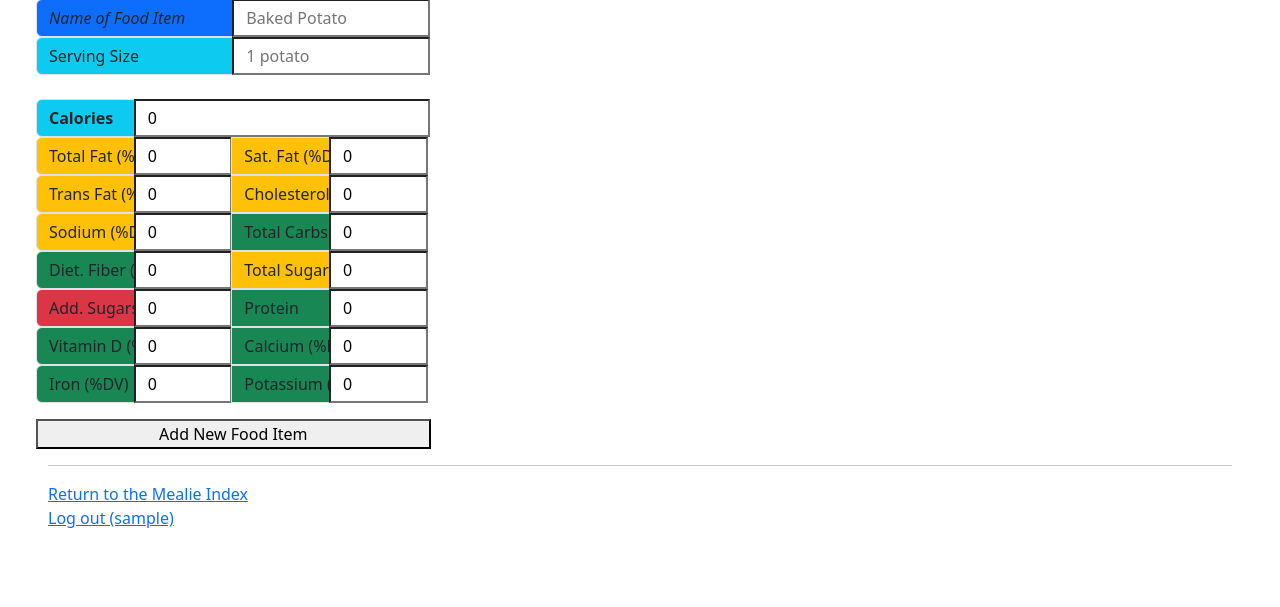
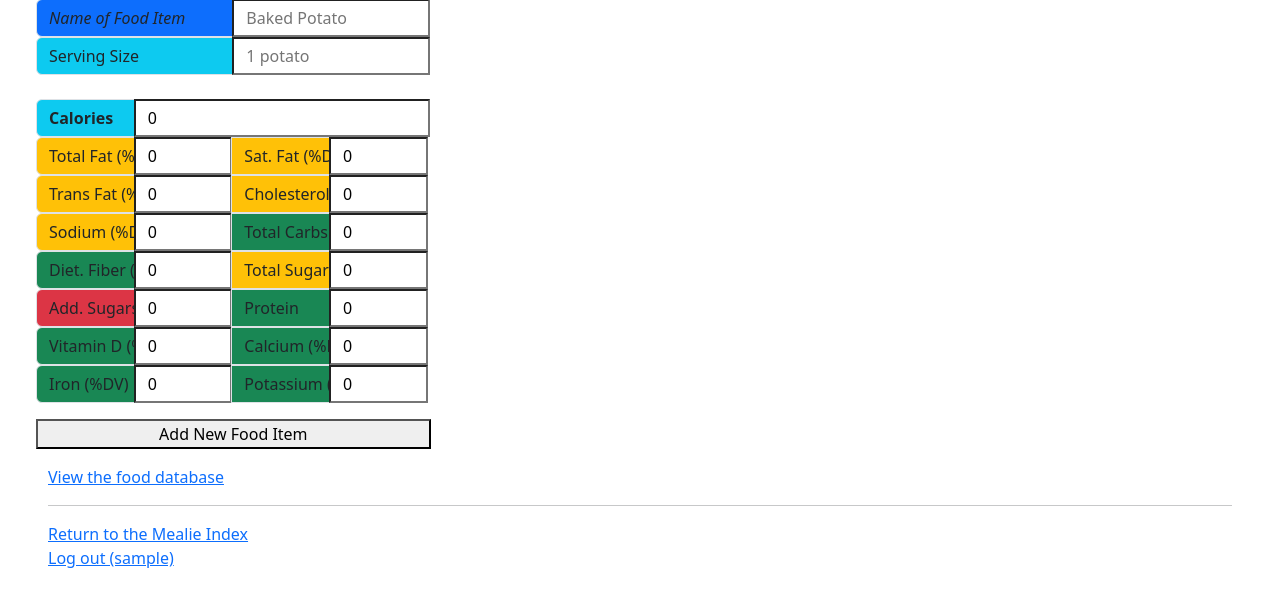
Before and after one commit to alanb33/Mealie, a Django app: page /mealie/experimental/add-food-form/ in a window 1280 px wide. Shown: the part 130-737 px from the top of the page. Run offline with Django 5.2, Linux system fonts and the light colour scheme; the visitor is signed in with stand-in values (Sample User, id 1); data that the repository does not hold is empty; some libraries are stand-ins or nearby versions.

Commit message:
Fix broken JSON parsing for experimental pages

```diff
--- a/Mealie/MealieApp/static/MealieApp/js/experimental/view_food_db.js
+++ b/Mealie/MealieApp/static/MealieApp/js/experimental/view_food_db.js
@@ -1,11 +1,7 @@
 function try_load_food_db()
 {
-    console.log("Hello, world");
     if (food_db_json)
     {
-        console.log("Food db loaded!");
-        console.log(food_db_json)
-
         let food_list = document.querySelector("#food-db-item-list");
         for (let i = 0; i < food_db_json.length; i++)
         {
@@ -52,6 +48,7 @@ function try_load_food_db()
                 }
                 food_item.innerHTML = food_db_json[i].fields.name;
                 food_list.appendChild(food_item);
+
             }
         }
     }
--- a/Mealie/MealieApp/templates/MealieApp/experimental/add_food_form.html
+++ b/Mealie/MealieApp/templates/MealieApp/experimental/add_food_form.html
@@ -1,7 +1,7 @@
 {% extends "MealieApp/layout.html" %}
 {% block body %}
     <script type="text/javascript">
-        var all_food_names = JSON.parse('{{ all_food_names|safe }}')
+        var all_food_names = {{ all_food_names|safe }}
     </script>
     {% if success_msg %}
         <div>
@@ -70,4 +70,7 @@
             </div>
         </div>
     </form>
+    <div class="pt-3">
+        <a href="{% url 'Mealie:experimental/view-food-db' %}">View the food database</a>
+    </div>
 {% endblock %}
--- a/Mealie/MealieApp/templates/MealieApp/experimental/view_food_db.html
+++ b/Mealie/MealieApp/templates/MealieApp/experimental/view_food_db.html
@@ -1,9 +1,7 @@
 {% extends "MealieApp/layout.html" %}
 {% block body %}
-    <script>
-        var food_db_json = JSON.parse('{{ food_db_json|safe }}');
-        console.log("FOOD DB JSON: ")
-        try_load_food_db()
+    <script type="text/javascript">
+        var food_db_json = {{ food_db_json|safe }};
     </script>
     <div>
         <ul id="food-db-item-list">
--- a/Mealie/MealieApp/views_experimental.py
+++ b/Mealie/MealieApp/views_experimental.py
@@ -10,8 +10,7 @@ from .auth_util import redirect
 def view_food_db(request):
     redirected = redirect(request, "superuser")
     if not redirected:
-        debug_msg = str(len(FoodItem.objects.all()))
-        food_db_json = serializers.serialize("json", FoodItem.objects.all())
+        food_db_json = serializers.serialize("json", FoodItem.objects.all().order_by("name"))
 
         return render(request, "MealieApp/experimental/view_food_db.html",
         {
```
